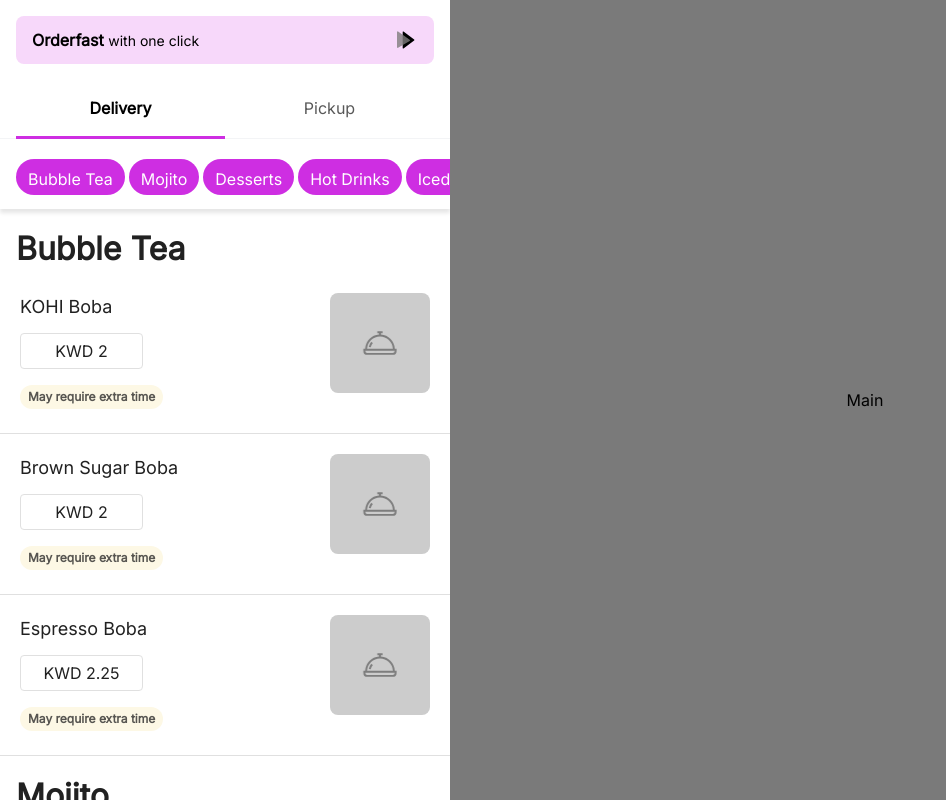
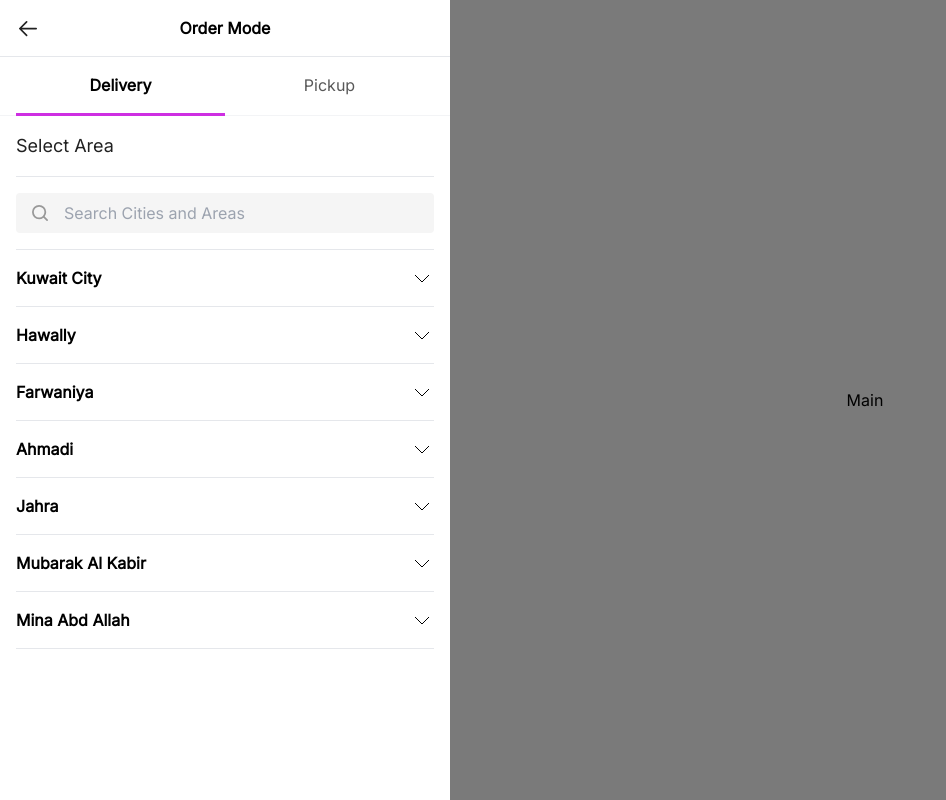
Before and after one commit to vfshera/orderfast-cafe, a website: page src/index.html in a window 1280 px wide. Shown: the whole page, without its empty margins (0-946 px from the left). Drawn offline with nearby package versions, Linux system fonts and the light colour scheme; files that its build step writes are made by us from their sources.

Commit message:
alpine dropdown

```diff
--- a/src/index.html
+++ b/src/index.html
@@ -12,14 +12,42 @@
   </head>
   <body class="flex">
     <aside
-      class="bg-white max-h-screen w-[450px] flex flex-col overflow-y-auto"
-      x-data="{categories: [], tab:1 ,product: {}}"
+      class="bg-white max-h-screen w-[450px] flex flex-col overflow-y-auto relative z-0"
+      x-data="{categories: [], cities:[], tab:1, orderMode: true ,product: {}}"
       x-init="fetch('data.json')
       .then(response => response.json())
-      .then(data => categories = data.categories)"
+      .then(data => {
+        categories = data.categories;
+         cities = data.countries[0].cities;
+         })"
     >
+      <!-- ORDER MODE -->
+      <div
+        x-show="orderMode"
+        class="order-mode-header flex sticky p-4 z-10 border-b border-[rgb(224, 224, 224)]"
+      >
+        <button>
+          <svg
+            xmlns="http://www.w3.org/2000/svg"
+            width="24"
+            height="24"
+            viewBox="0 0 24 24"
+          >
+            <g><path fill="rgba(0,119,189,0)" d="M0 0H24V24H0z"></path></g>
+            <path
+              fill="#212121"
+              d="M1598.321-2.738l-6.615-6.615a.843.843 0 0 1-.406-.721.84.84 0 0 1 .113-.422.847.847 0 0 1 .146-.2.859.859 0 0 1 .089-.078l6.672-6.672a.844.844 0 0 1 1.193 0 .844.844 0 0 1 0 1.193l-5.331 5.331h14.273a.844.844 0 0 1 .844.844.844.844 0 0 1-.844.843h-14.242l5.3 5.3a.843.843 0 0 1 0 1.192.842.842 0 0 1-.6.247.841.841 0 0 1-.592-.242z"
+              transform="translate(-1588.301 22.689)"
+            ></path>
+          </svg>
+        </button>
+
+        <p class="flex-1 text-center mr-6 font-semibold">Order Mode</p>
+      </div>
+
       <!-- ONE CLICK -->
       <div
+        x-show="!orderMode"
         class="bg-lavendar mx-4 mt-4 flex justify-between items-center px-4 py-3 rounded-lg mb-4"
       >
         <p>
@@ -95,6 +123,7 @@
       <!-- SLIDE MENU -->
 
       <div
+        x-show="!orderMode"
         class="top-slide bg-white z-10 top-0 sticky min-h-[70px] [box-shadow:rgba(0,0,0,0.1)_0px_0.25em_0.25em] pt-5 pb-4 flex gap-1 px-4 overflow-x-scroll"
       >
         <template x-for="category in categories">
@@ -109,7 +138,7 @@
       </div>
 
       <!-- PRODUCTS -->
-      <div class="listings flex flex-col">
+      <div x-show="!orderMode" class="listings flex flex-col">
         <!-- PRODUCT -->
         <template x-for="(category,index) in categories">
           <div class="listing flex flex-col" :id="index + category.uuid">
@@ -155,6 +184,94 @@
           </div>
         </template>
       </div>
+
+      <!-- ORDER MODE -->
+      <div x-show="orderMode" class="flex flex-col px-4">
+        <p
+          class="py-4 border-b border-[rgb(224, 224, 224)] text-lg font-medium text-dark"
+          x-text="tab==1 ? 'Select Area' : 'Select Branch' "
+        >
+          Select Area
+        </p>
+
+        <div x-show="tab==1" class="border-b border-[rgb(224, 224, 224)] mt-4">
+          <div class="bg-[#f5f5f5] flex rounded mb-4 px-3 items-center">
+            <svg
+              xmlns="http://www.w3.org/2000/svg"
+              width="24"
+              height="24"
+              viewBox="0 0 24 24"
+            >
+              <g><path fill="rgba(0,119,189,0)" d="M0 0H24V24H0z"></path></g>
+              <path
+                fill="#999"
+                d="M324.111 12.444a5.333 5.333 0 1 0-5.333-5.333 5.349 5.349 0 0 0 5.333 5.333zm5.6-.978l3.022 3.022a.88.88 0 0 1-1.244 1.244l-3.022-3.022a7.005 7.005 0 0 1-4.356 1.511 7.111 7.111 0 1 1 7.111-7.111 6.824 6.824 0 0 1-1.511 4.357z"
+                transform="translate(-313 4)"
+              ></path>
+            </svg>
+            <input
+              type="text"
+              placeholder="Search Cities and Areas"
+              class="outline-none bg-transparent p-3 h-[40px]"
+            />
+          </div>
+        </div>
+
+        <!-- CITIES LIST -->
+
+        <div
+          class="cities"
+          x-data="{
+          openCity: 0,
+          toggleOpenCity(index){
+            if(this.openCity === 0){
+              this.openCity = index + 1;
+              return;
+            }
+
+            this.openCity = 0;
+        }}"
+        >
+          <template x-for="(city,i) in cities">
+            <div class="city flex flex-col">
+              <div
+                class="flex py-4 border-b border-[rgb(224, 224, 224)] justify-between cursor-pointer"
+                @click="toggleOpenCity(i)"
+              >
+                <span
+                  x-text="city.titleEn"
+                  class="text-black font-semibold"
+                ></span>
+                <svg
+                  xmlns="http://www.w3.org/2000/svg"
+                  class="h-6 w-6 transition-transform"
+                  :class="openCity === i + 1 && 'rotate-180'"
+                  fill="none"
+                  viewBox="0 0 24 24"
+                  stroke="currentColor"
+                  strokeWidth="2"
+                >
+                  <path
+                    strokeLinecap="round"
+                    strokeLinejoin="round"
+                    d="M19 9l-7 7-7-7"
+                  />
+                </svg>
+              </div>
+              <!-- CITY AREA -->
+              <div class="city-areas" x-show="openCity === i + 1">
+                <template x-for="area in city.areas">
+                  <div
+                    class="city-area cursor-pointer py-4 border-b border-[rgb(224, 224, 224)] text-dark"
+                  >
+                    <span class="" x-text="area.titleEn">City</span>
+                  </div>
+                </template>
+              </div>
+            </div>
+          </template>
+        </div>
+      </div>
     </aside>
 
     <!-- MAIN -->
```
